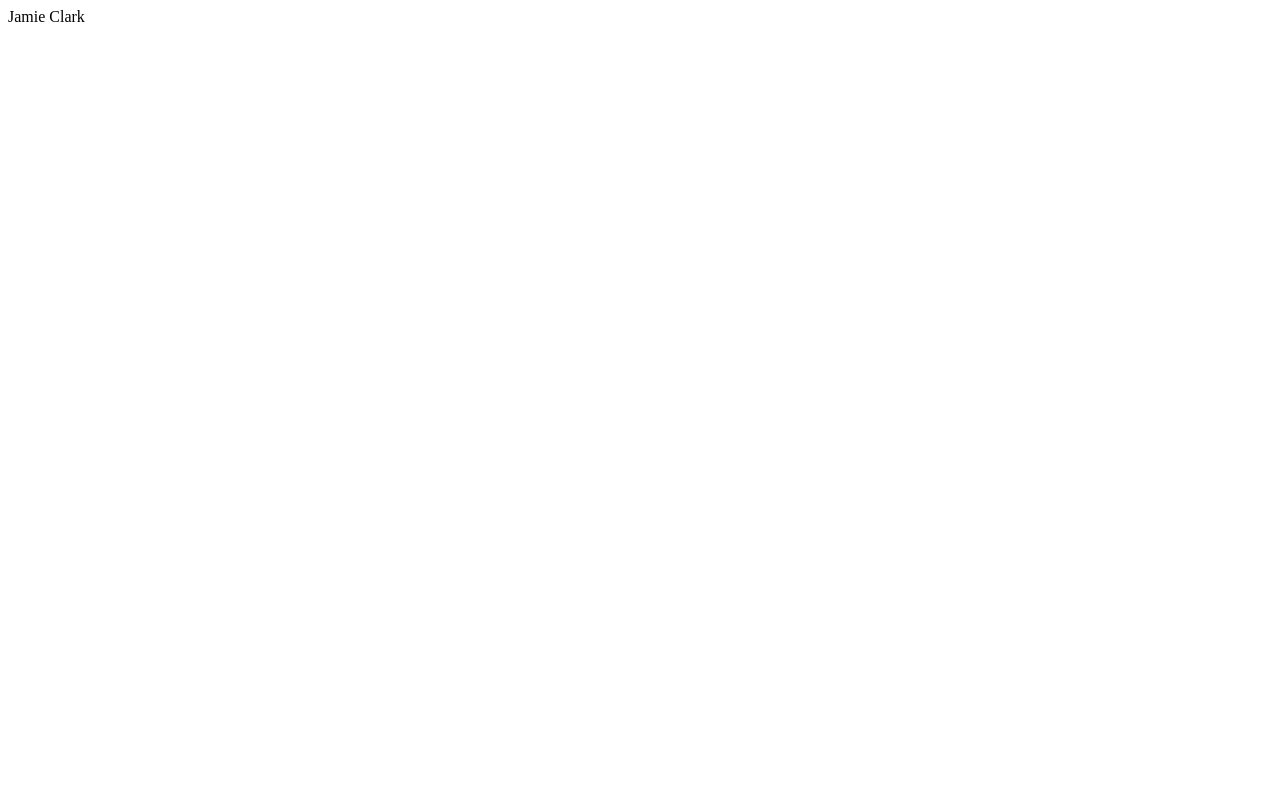
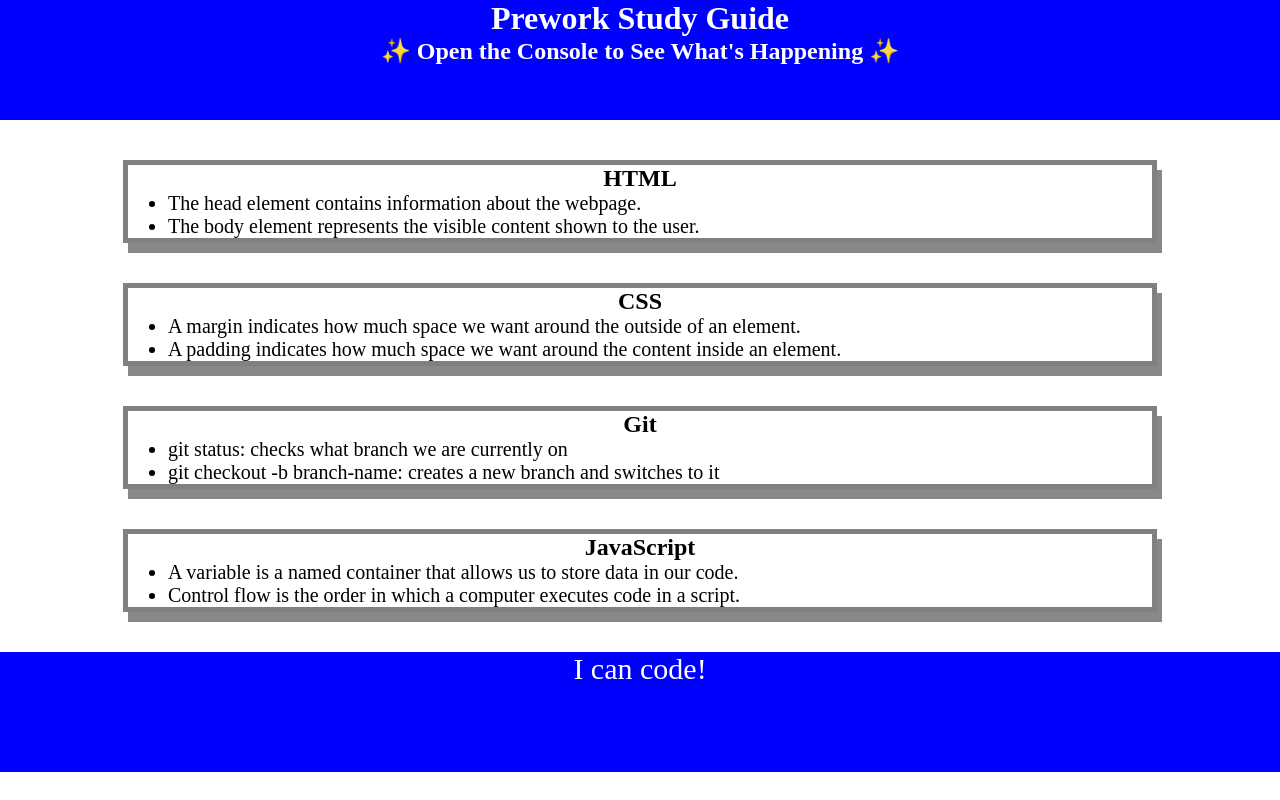
Before and after one commit to jaycee808/prework, a plain HTML site: page index.html in a window 1280 px wide. Drawn offline with Linux system fonts and the light colour scheme.

Commit message:
inital commit

```diff
--- /dev/null
+++ b/assets/script.js
@@ -0,0 +1,27 @@
+var topics = ['HTML', 'CSS', 'Git', 'JavaScript'];
+var randomTopic = topics[Math.floor(Math.random() * topics.length)];
+
+function listTopics() {
+    for (var x = 0; x < topics.length; x++) {
+    console.log(topics[x]);
+    }
+}
+
+function selectTopic() {
+    if (randomTopic === 'HTML') {
+        console.log("Let's study HTML!");
+    } else if (randomTopic === 'CSS') {
+        console.log("Let's study CSS!");
+    } else if (randomTopic === 'Git') {
+        console.log("Let's study Git!");
+    } else if (randomTopic === 'JavaScript') {
+        console.log("Let's study JavaScript!");
+    } else {
+        console.log('Please try again!');
+    }
+}
+
+console.log('Here are the topics we learned through Prework:');
+listTopics();
+console.log('Which topic should we study first?');
+selectTopic();
--- /dev/null
+++ b/assets/style.css
@@ -0,0 +1,41 @@
+* {
+    margin: 0;
+    padding: 0;
+}
+
+header, footer {
+    width: 100%;
+    height: 120px;
+    background-color: blue;
+    color: white;
+}
+
+h1, h2 {
+    text-align: center;
+}
+
+
+img {
+    display: block;
+    height: 50px;
+    width: 50px;
+    margin-left: auto;
+    margin-right: auto;
+}
+
+ul {
+    padding-left: 40px;
+    font-size: 20px;
+}
+
+p {
+    text-align: center;
+    font-size: 30px;
+}
+
+.card {
+    width: 80%;
+    margin: 40px auto;
+    border: 5px solid gray;
+    box-shadow: 5px 10px #888888;
+}
--- a/index.html
+++ b/index.html
@@ -1,12 +1,56 @@
 <!DOCTYPE html>
 <html lang="en">
-<head>
-    <meta charset="UTF-8">
-    <meta http-equiv="X-UA-Compatible" content="IE=edge">
-    <meta name="viewport" content="width=device-width, initial-scale=1.0">
-    <title>Document</title>
-</head>
-<body>
-    Jamie Clark
-</body>
+    <head>
+    <meta charset="UTF-8" />
+    <meta http-equiv="X-UA-Compatible" content="IE=edge" />
+    <meta name="viewport" content="width=device-width, initial-scale=1.0" />
+    <link rel="stylesheet" href="./assets/style.css">
+    <title>Prework Study Guide</title>
+    </head>
+
+    <body>
+        <header id="top">
+            <h1>Prework Study Guide</h1>
+            <h2>✨ Open the Console to See What's Happening ✨</h2>
+        </header>
+
+    <main>
+        <section class="card" id="html-section">
+            <h2>HTML</h2>
+            <ul>
+                <li>The head element contains information about the webpage.</li>
+                <li>The body element represents the visible content shown to the user.</li>
+            </ul>
+        </section>
+
+        <section class="card" id="css-section">
+            <h2>CSS</h2>
+            <ul>
+                <li>A margin indicates how much space we want around the outside of an element.</li>
+                <li>A padding indicates how much space we want around the content inside an element.</li>
+            </ul>
+        </section>
+
+        <section class="card" id="git-section">
+            <h2>Git</h2>
+            <ul>
+                <li>git status: checks what branch we are currently on</li>
+                <li>git checkout -b branch-name: creates a new branch and switches to it</li>
+            </ul>
+        </section>
+
+        <section class="card" id="javascript-section">
+            <h2>JavaScript</h2>
+            <ul>
+                <li>A variable is a named container that allows us to store data in our code.</li>
+                <li>Control flow is the order in which a computer executes code in a script.</li>
+            </ul>
+        </section>
+    </main>
+
+    <footer>
+        <p>I can code!</p>
+    </footer>
+        <script src="./assets/script.js"></script>
+    </body>
 </html>
```
